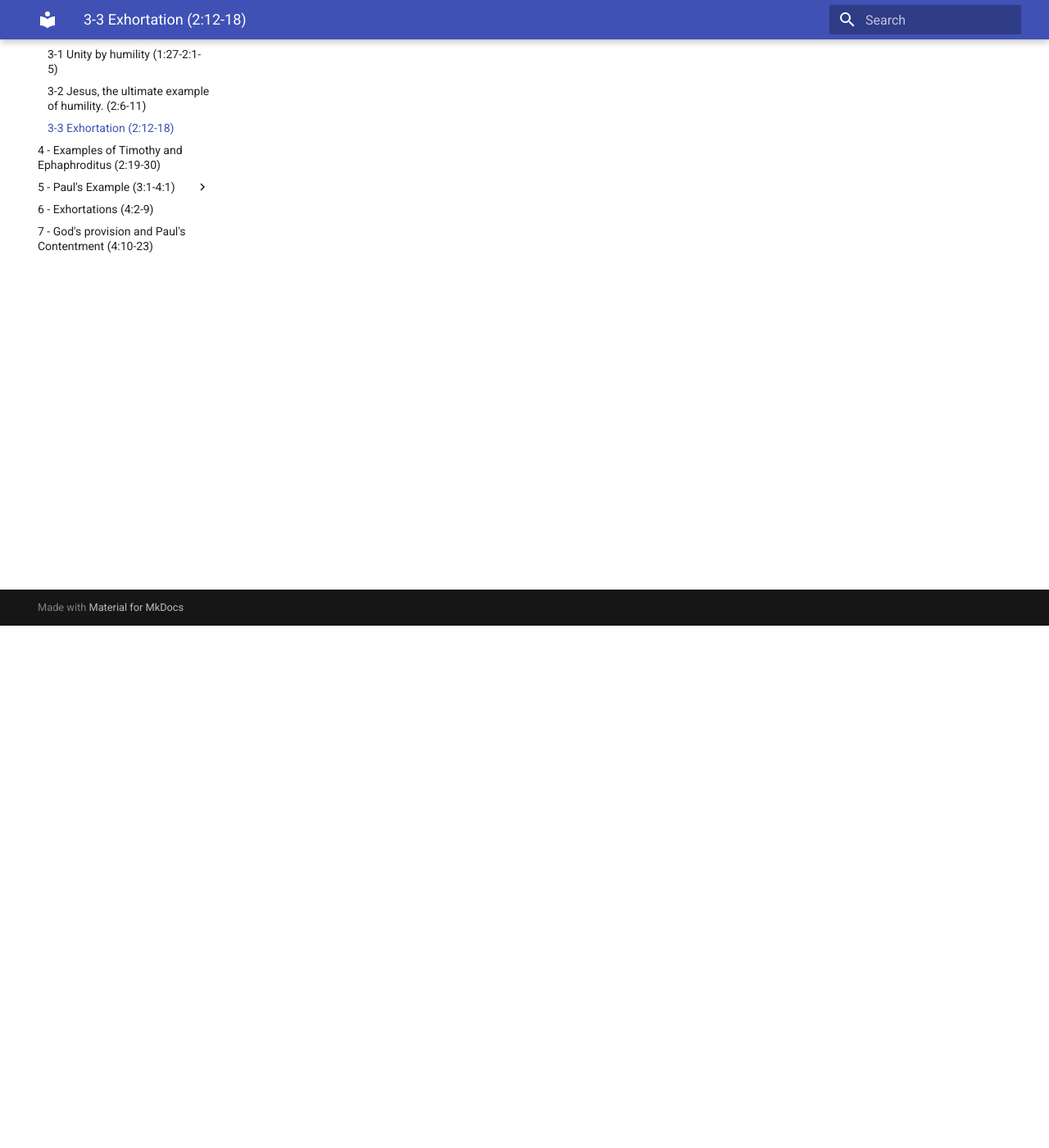
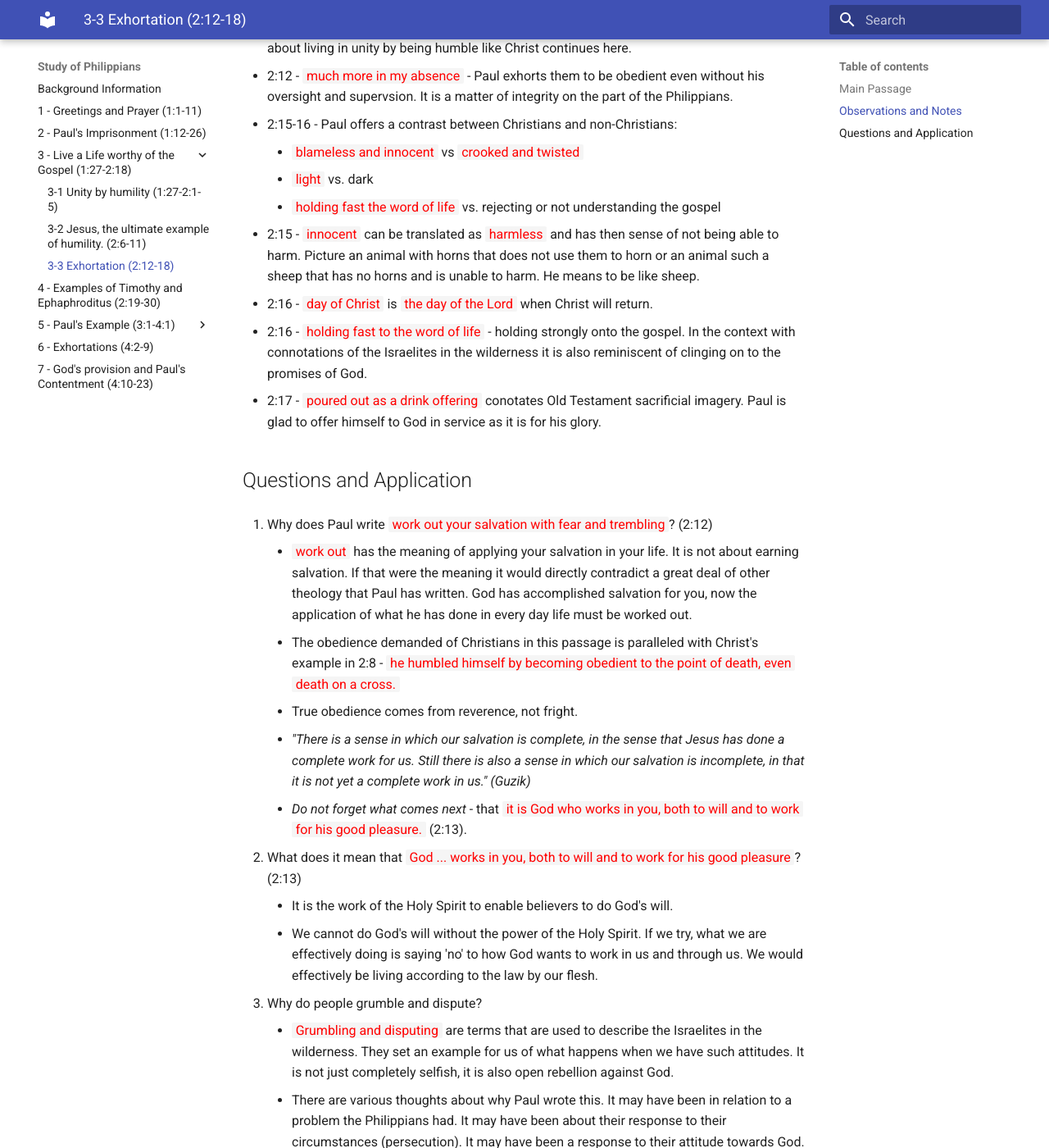
Before and after one commit to 1dancook/philippians-study, an MkDocs documentation site: the page built from docs/03-03-exhortation.md, in a window 1280 px wide and 1400 px high, scrolled down 637 px. Shown: the whole window at 82% size. Built offline with MkDocs 1.6.1 and Material for MkDocs 9.7.7, drawn with Linux system fonts in a browser that asks for light colours; some of the changed text lies outside the part shown.

Commit message:
add: 03-03

```diff
--- a/docs/03-03-exhortation.md
+++ b/docs/03-03-exhortation.md
@@ -6,3 +6,43 @@
     **12** Therefore, my beloved, as you have always obeyed, so now, not only as in my presence but much more in my absence, work out your own salvation with fear and trembling, **13** for it is God who works in you, both to will and to work for his good pleasure.
 
     **14** Do all things without grumbling or disputing, **15** that you may be blameless and innocent, children of God without blemish in the midst of a crooked and twisted generation, among whom you shine as lights in the world, **16** holding fast to the word of life, so that in the day of Christ I may be proud that I did not run in vain or labor in vain. **17** Even if I am to be poured out as a drink offering upon the sacrificial offering of your faith, I am glad and rejoice with you all. **18** Likewise you also should be glad and rejoice with me.
+
+
+## Observations and Notes
+- This is a continuation of what came before ("therefore"). Because `God has highly exalted [Jesus] and bestowed on him the name that is above every name` (2:11). Paul's exhortation about living in unity by being humble like Christ continues here.
+- 2:12 - `much more in my absence` - Paul exhorts them to be obedient even without his oversight and supervsion. It is a matter of integrity on the part of the Philippians.
+- 2:15-16 - Paul offers a contrast between Christians and non-Christians:
+    - `blameless and innocent` vs `crooked and twisted`
+    - `light` vs. dark
+    - `holding fast the word of life` vs. rejecting or not understanding the gospel
+- 2:15 - `innocent` can be translated as `harmless` and has then sense of not being able to harm. Picture an animal with horns that does not use them to horn or an animal such a sheep that has no horns and is unable to harm. He means to be like sheep.
+- 2:16 - `day of Christ` is `the day of the Lord` when Christ will return.
+- 2:16 - `holding fast to the word of life` - holding strongly onto the gospel. In the context with connotations of the Israelites in the wilderness it is also reminiscent of clinging on to the promises of God.
+- 2:17 - `poured out as a drink offering` conotates Old Testament sacrificial imagery. Paul is glad to offer himself to God in service as it is for his glory.
+
+
+## Questions and Application
+1. Why does Paul write `work out your salvation with fear and trembling`? (2:12)
+    - `work out` has the meaning of applying your salvation in your life. It is not about earning salvation. If that were the meaning it would directly contradict a great deal of other theology that Paul has written. God has accomplished salvation for you, now the application of what he has done in every day life must be worked out.
+    - The obedience demanded of Christians in this passage is paralleled with Christ's example in 2:8 - `he humbled himself by becoming obedient to the point of death, even death on a cross.`
+    - True obedience comes from reverence, not fright.
+    - *"There is a sense in which our salvation is complete, in the sense that Jesus has done a complete work for us. Still there is also a sense in which our salvation is incomplete, in that it is not yet a complete work in us." (Guzik)*
+    - *Do not forget what comes next* - that `it is God who works in you, both to will and to work for his good pleasure.` (2:13).
+
+2. What does it mean that `God ... works in you, both to will and to work for his good pleasure`? (2:13)
+    - It is the work of the Holy Spirit to enable believers to do God's will.
+    - We cannot do God's will without the power of the Holy Spirit. If we try, what we are effectively doing is saying 'no' to how God wants to work in us and through us. We would effectively be living according to the law by our flesh.
+
+3. Why do people grumble and dispute?
+    - `Grumbling and disputing` are terms that are used to describe the Israelites in the wilderness. They set an example for us of what happens when we have such attitudes. It is not just completely selfish, it is also open rebellion against God.
+    - There are various thoughts about why Paul wrote this. It may have been in relation to a problem the Philippians had. It may have been about their response to their circumstances (persecution). It may have been a response to their attitude towards God. Regardless, Paul's statement is all encompassing - `do all things`
+    - 2:15 - `crooked and twisted generation` seems to also have the backdrop of the Israelites (Deut 32:5) and applied here in the sense that those who are in rebellion against God's will be grumbling and disputing with God.
+
+5. God has put you in the situation you are in now. He is in control. Do you grumble and complain about it? What is your attitude?
+    - Rather than grumble and complain, what kind of attitude can we have?
+
+6.  What can we draw from Paul's example of being willing to be `poured out as a drink offering` (2:17)?
+    - This refers to the practice of pouring something on an offering before it was sacrificed. See also Numbers 15:4-5.
+    - The Philippians are offering up their faith, and Paul is serving in such a way that it enriches the offering.
+    - This certainly brings up an image of Paul being willing to completely sacrifice himself for the Philippians. It may be alluding to potential execution as he is in prison.
+    - For us this is an interesting example to remember that as others serve Christ we can also enrich their offering to the Lord by serving them.
```
